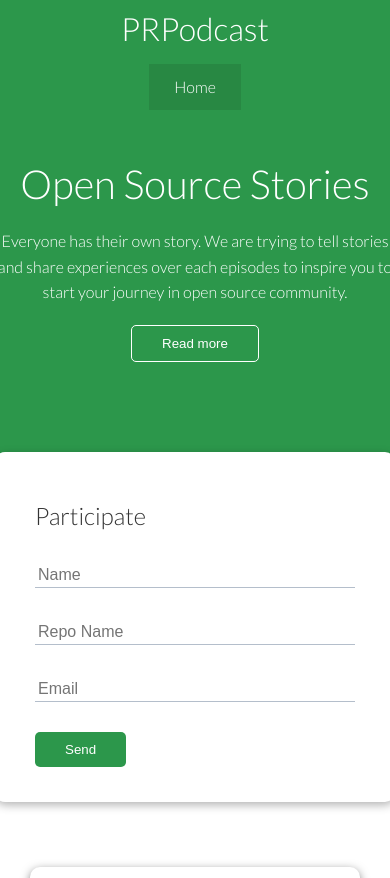
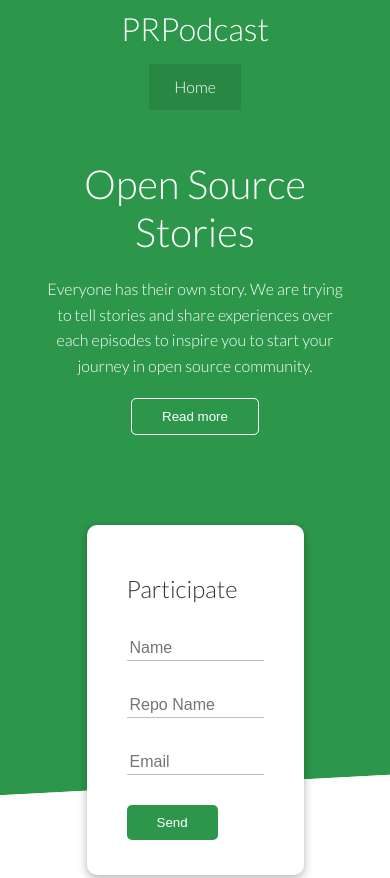
Before and after one commit to prpodcast/prpodcast.github.io, a React (Create React App) app: page / in a window 390 px wide. Shown: the top 878 px of the page. Built offline with nearby package versions, Linux system fonts and the light colour scheme.

Commit message:
fix: responsive on mobile

```diff
--- a/src/components/Showcase/showcase.css
+++ b/src/components/Showcase/showcase.css
@@ -79,5 +79,18 @@
     .showcase-form {
         justify-self: center;
         margin: auto;
+        width: 70%;
+        padding: 40px;
     }
 }
+
+@media (max-width: 360px) {
+    .showcase-form {
+        width: 100%;
+        padding: 20px;
+    }
+
+    .showcase .container {
+        padding: 10px;
+    }
+}
```
